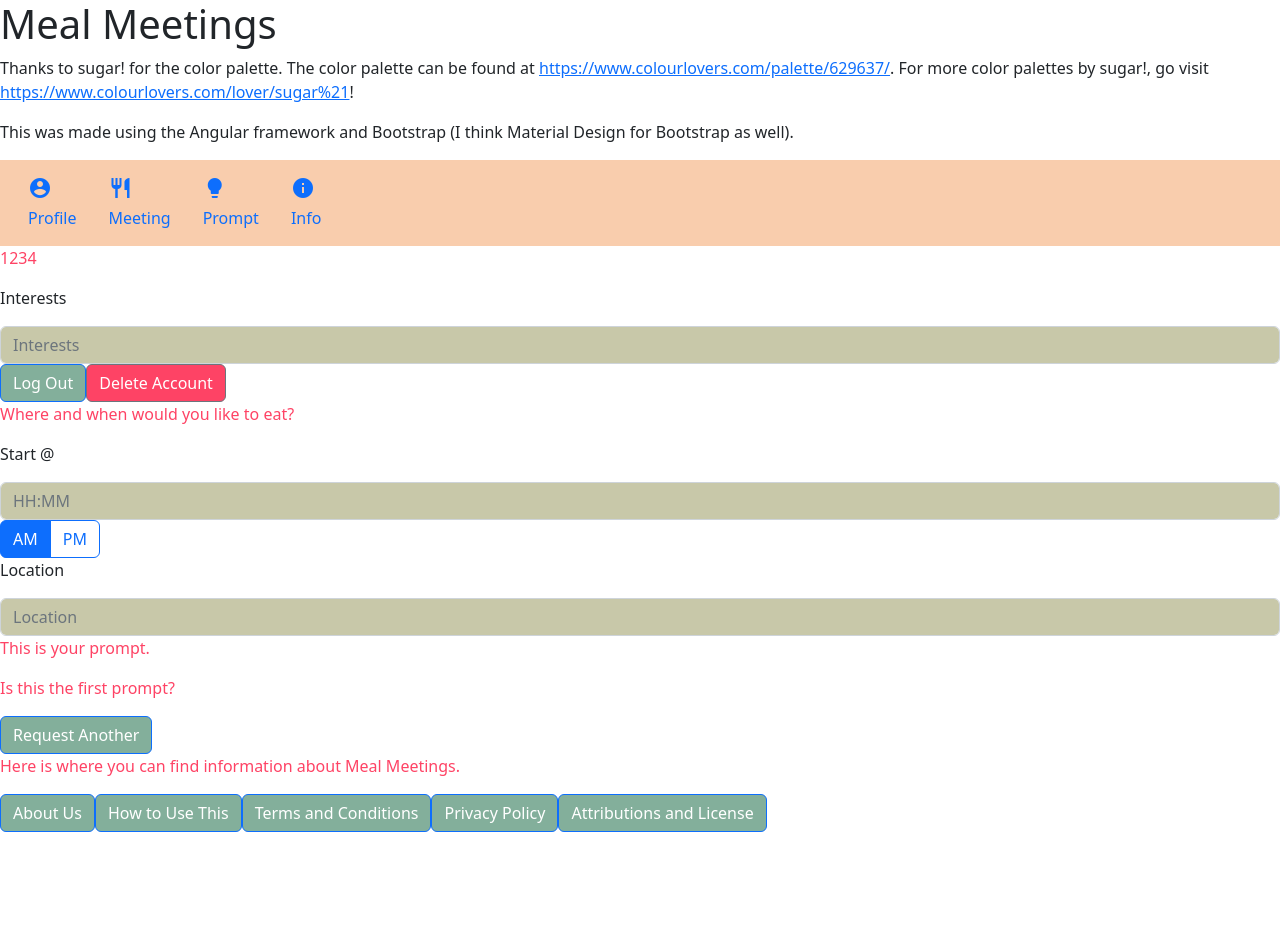
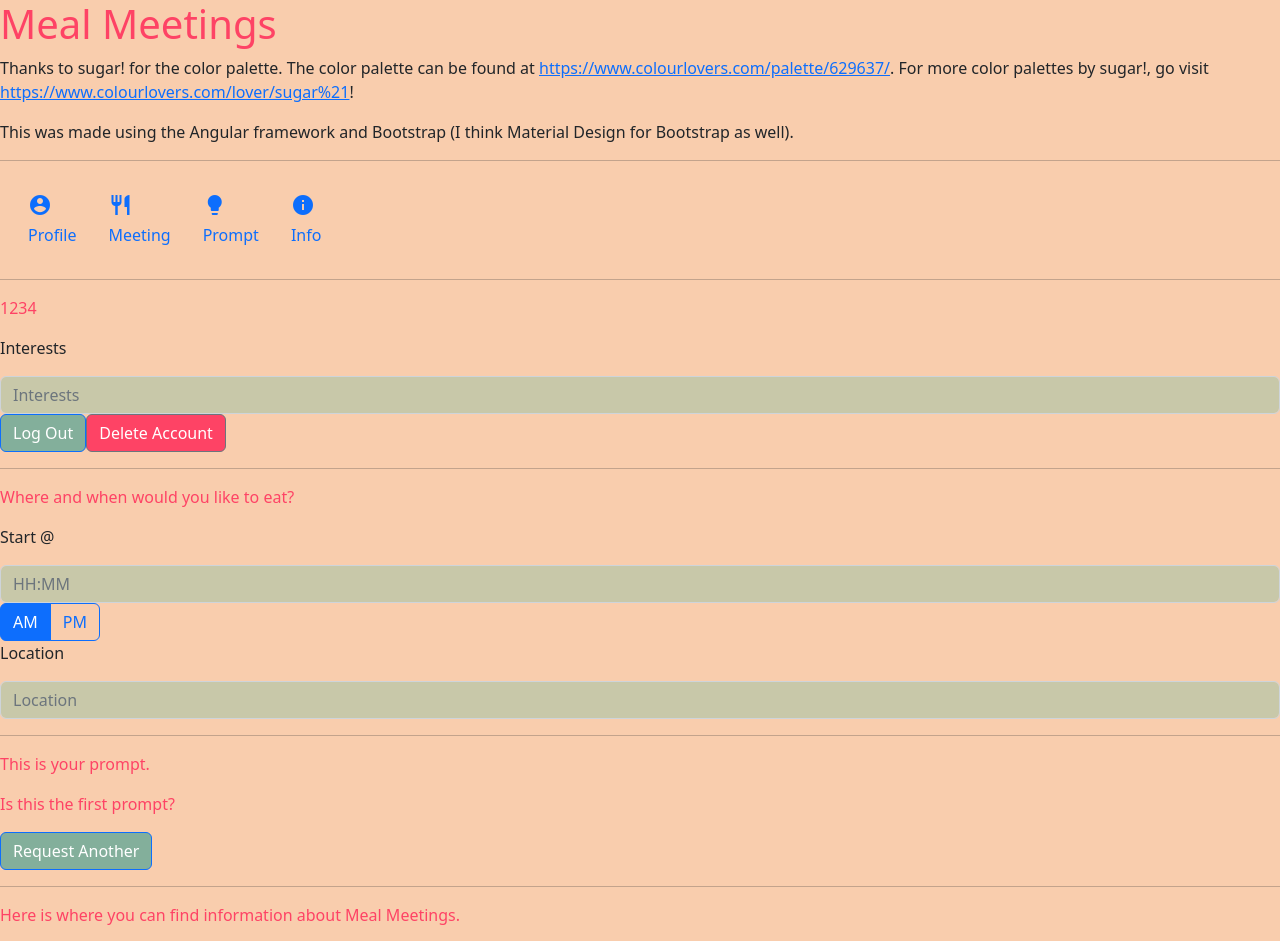
Before and after one commit to rhit-csse280/fall-2022-project-team-s11-parsons, an Angular app in the folder home/: page / in a window 1280 px wide. Shown: the top 941 px of the page. Before the commit the page ends 832 px from the top, so only its background shows below. Built offline with nearby package versions, Linux system fonts and the light colour scheme.

Commit message:
changed page background color

```diff
--- a/home/src/app/app.component.html
+++ b/home/src/app/app.component.html
@@ -1,8 +1,14 @@
-<h1>{{title}}</h1>
+<h1 [style.color]="colorList[0]">{{title}}</h1>
 <p>Thanks to sugar! for the color palette. The color palette can be found at <a href="https://www.colourlovers.com/palette/629637/">https://www.colourlovers.com/palette/629637/</a>. For more color palettes by sugar!, go visit <a href="https://www.colourlovers.com/lover/sugar%21">https://www.colourlovers.com/lover/sugar%21</a>!</p>
 <p>This was made using the Angular framework and Bootstrap (I think Material Design for Bootstrap as well).</p>
+<hr>
 <app-navbar [colorlist]="colorList"></app-navbar>
+<hr>
 <app-profile [colorlist]="colorList"></app-profile>
+<hr>
 <app-meeting-setup [colorlist]="colorList"></app-meeting-setup>
+<hr>
 <app-prompt [colorlist]="colorList"></app-prompt>
+<hr>
 <app-info [colorlist]="colorList"></app-info>
+<hr>
--- a/home/src/styles.css
+++ b/home/src/styles.css
@@ -1 +1,3 @@
-/* You can add global styles to this file, and also import other style files */
+body {
+    background-color: #f9cdad;
+}
```
